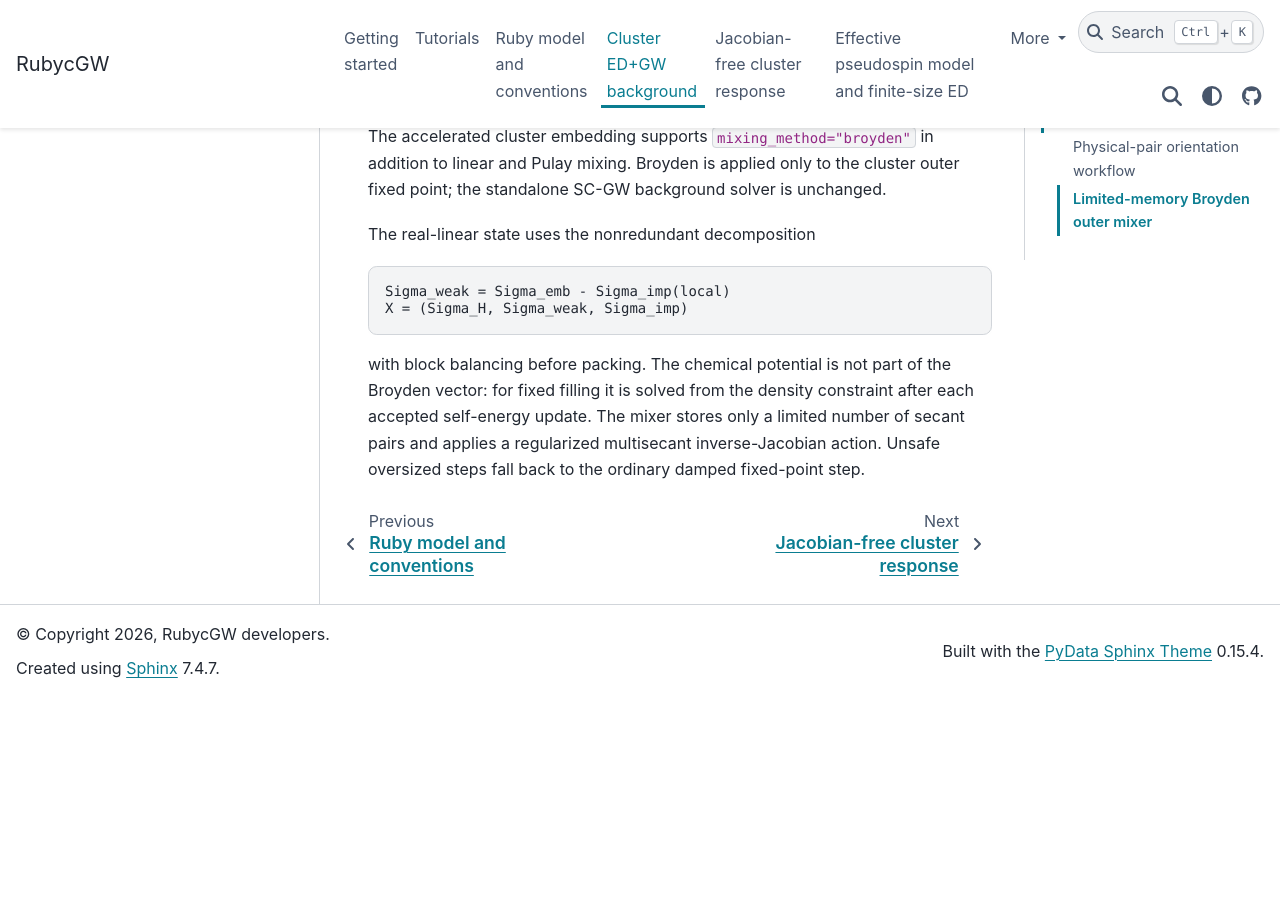
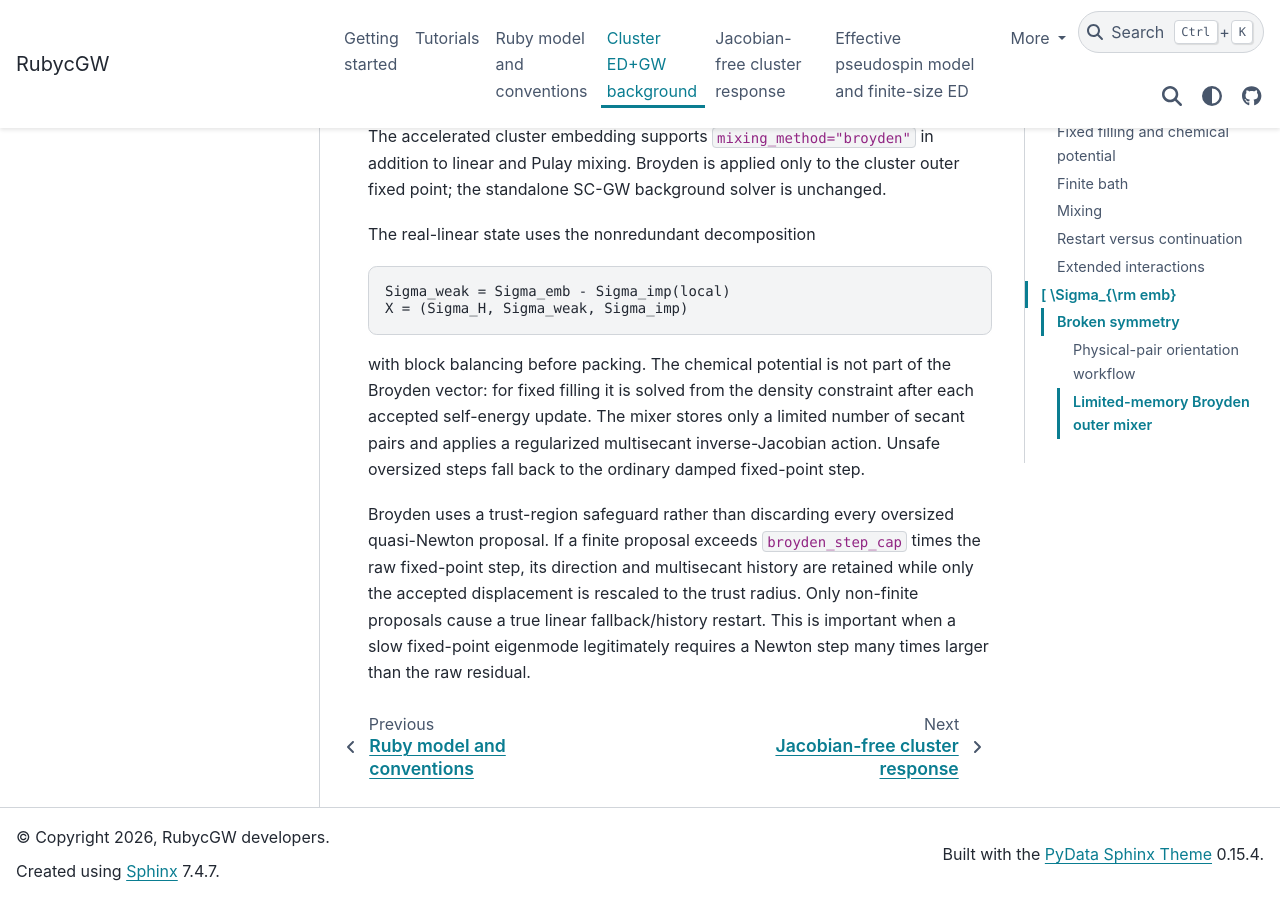
Before and after one commit to Echoxiangmega/RubycGW, a Sphinx documentation site: the page built from docs/cluster_ed_gw.md, in a window 1280 px wide and 900 px high, scrolled down 3636 px. Built offline with Sphinx 7.4.7 and the PyData theme 0.15.4, drawn with Linux system fonts in a browser that asks for light colours; before the commit the page ends 4333 px from its top, so only the background shows below that.

Commit message:
Document trust-region clipping for Broyden

```diff
--- a/docs/cluster_ed_gw.md
+++ b/docs/cluster_ed_gw.md
@@ -128,3 +128,12 @@ Broyden vector: for fixed filling it is solved from the density constraint after
 each accepted self-energy update.  The mixer stores only a limited number of
 secant pairs and applies a regularized multisecant inverse-Jacobian action.
 Unsafe oversized steps fall back to the ordinary damped fixed-point step.
+
+
+Broyden uses a trust-region safeguard rather than discarding every oversized
+quasi-Newton proposal.  If a finite proposal exceeds `broyden_step_cap` times
+the raw fixed-point step, its direction and multisecant history are retained
+while only the accepted displacement is rescaled to the trust radius.  Only
+non-finite proposals cause a true linear fallback/history restart.  This is
+important when a slow fixed-point eigenmode legitimately requires a Newton step
+many times larger than the raw residual.
```
